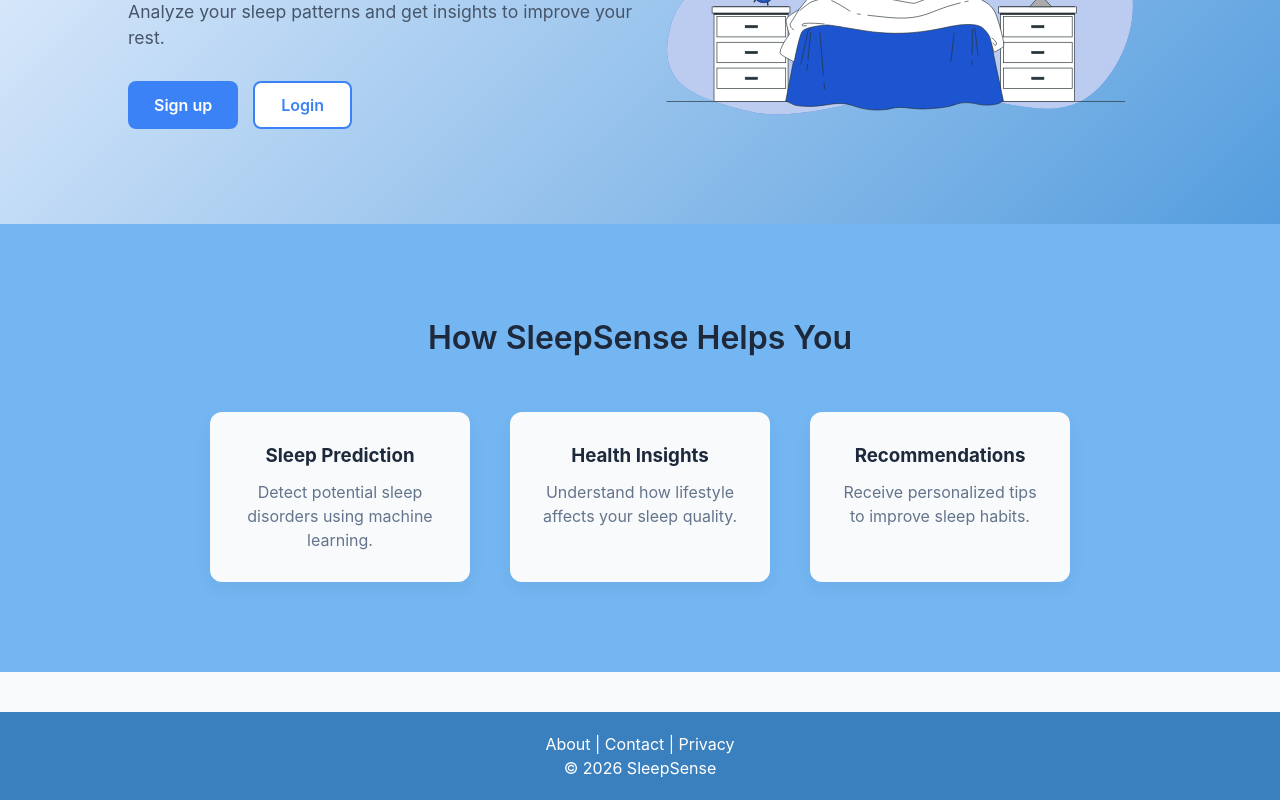
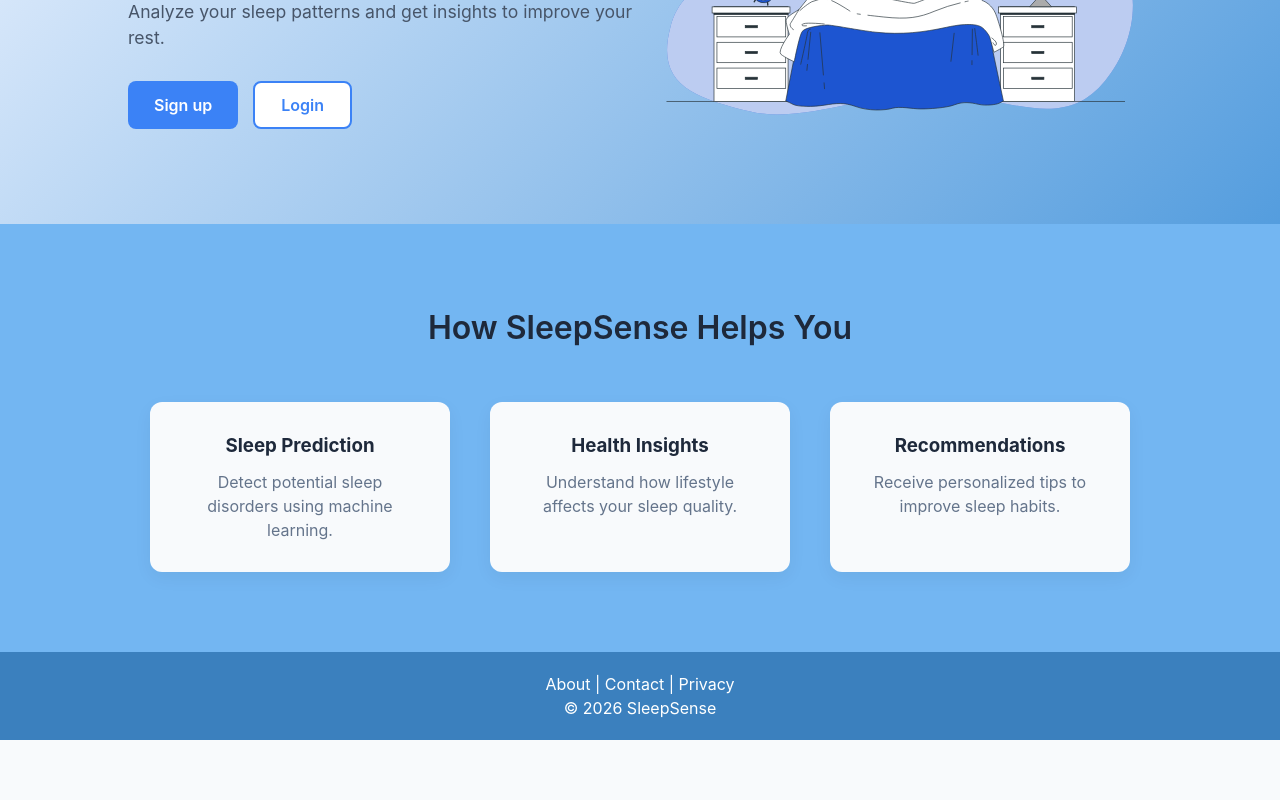
Before and after one commit to Dinuki19/SleepSense, a React app in the folder frontend/: page / in a window 1280 px wide. Shown: the part 363-1163 px from the top of the page. After the commit the page ends 1103 px from the top, so only its background shows below. Built offline with nearby package versions, Linux system fonts and the light colour scheme; the HTML template or start-up script is replaced by a standard one.

Commit message:
Changed the padding in Landing Page

```diff
--- a/frontend/src/components/Footer.css
+++ b/frontend/src/components/Footer.css
@@ -3,5 +3,5 @@
   padding: 20px;
   background: #3b80be;
   color: white;
-  margin-top: 40px;
+  margin-top: 0%;
 }
--- a/frontend/src/styles/LandingPage.css
+++ b/frontend/src/styles/LandingPage.css
@@ -67,7 +67,7 @@
 /* FEATURES SECTION */
 
 .features {
-  padding: 90px 10%;
+  padding: 80px 10%;
   text-align: center;
   background: #73b6f2;
 }
@@ -85,7 +85,7 @@
 }
 
 .feature-card {
-  width: 260px;
+  width: 300px;
 
   padding: 30px;
 
```
